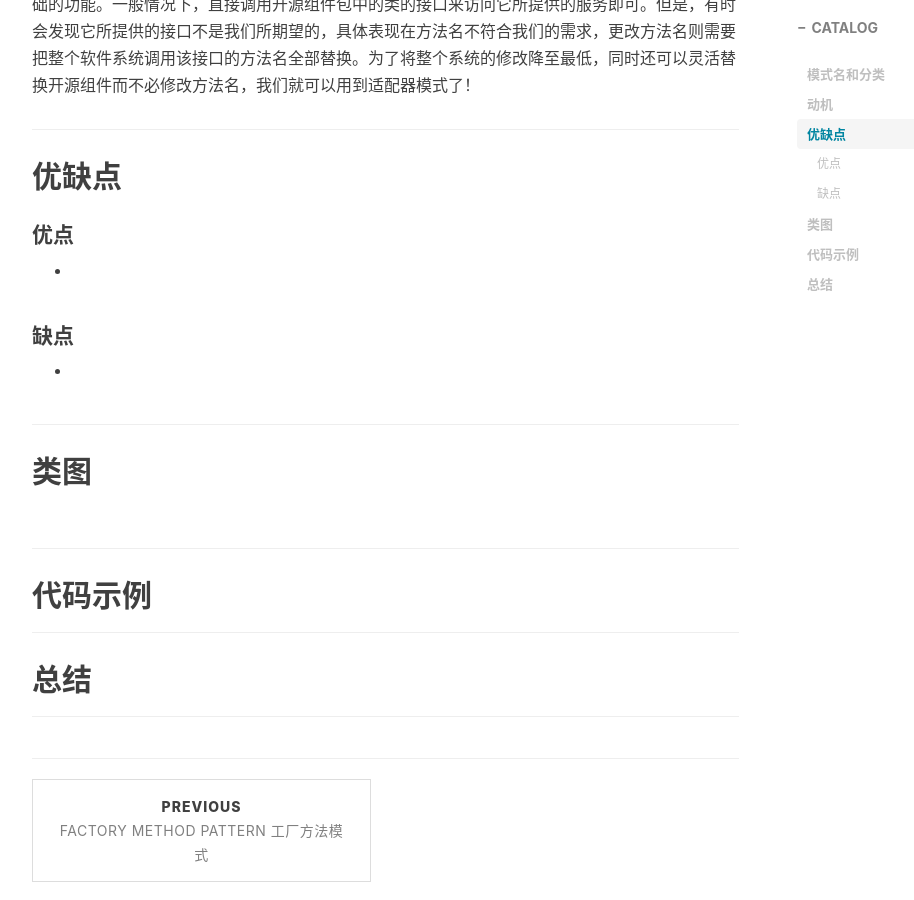
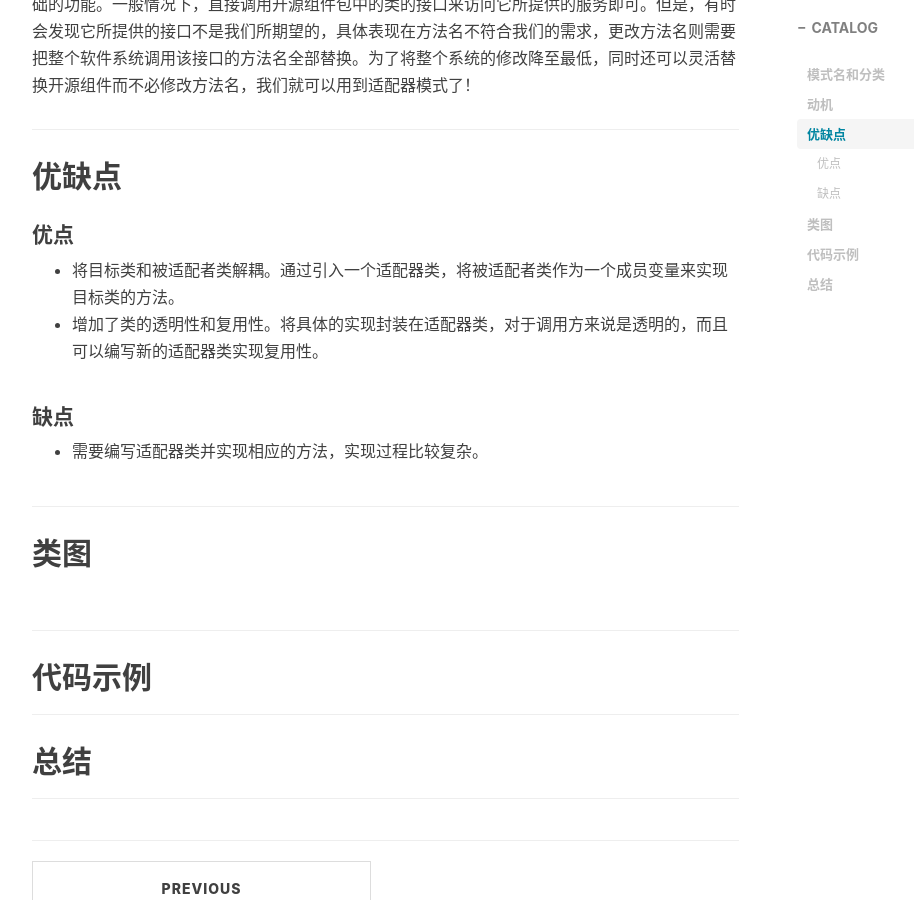
Before and after one commit to wudashan/wudashan.github.io, a Jekyll site: the page built from _posts/2017-04-30-Adapter-Pattern.markdown, in a window 1280 px wide and 900 px high, scrolled down 931 px. Shown: the whole window, without its empty margins (233-1147 px from the left). Built offline with Jekyll 4.4.1, drawn with Linux system fonts in a browser that asks for light colours; nearby versions of some CDN libraries; comment, search, counter and statistics services are not loaded.

Commit message:
更新优缺点

```diff
--- a/_posts/2017-04-30-Adapter-Pattern.markdown
+++ b/_posts/2017-04-30-Adapter-Pattern.markdown
@@ -29,11 +29,12 @@ tags:
 ## 优缺点
 #### 优点
 
- -
+ - 将目标类和被适配者类解耦。通过引入一个适配器类，将被适配者类作为一个成员变量来实现目标类的方法。
+ - 增加了类的透明性和复用性。将具体的实现封装在适配器类，对于调用方来说是透明的，而且可以编写新的适配器类实现复用性。
 
 #### 缺点
 
- -
+ - 需要编写适配器类并实现相应的方法，实现过程比较复杂。
 
 ---
 
```
